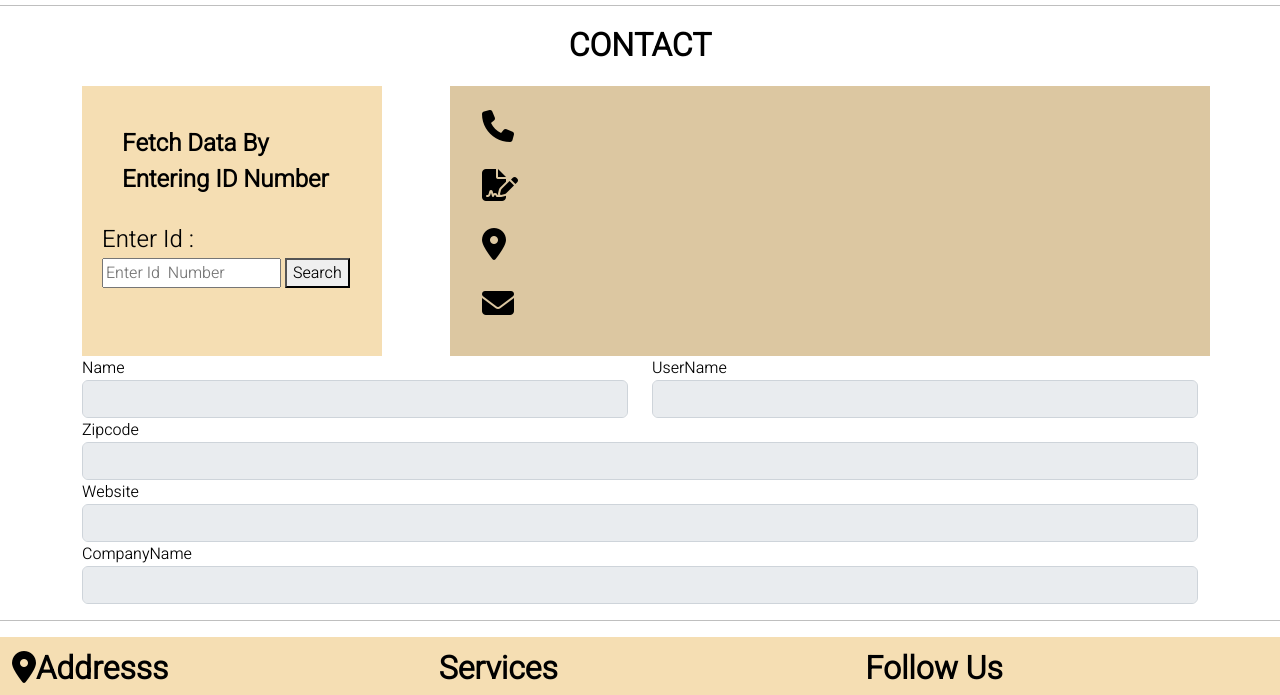
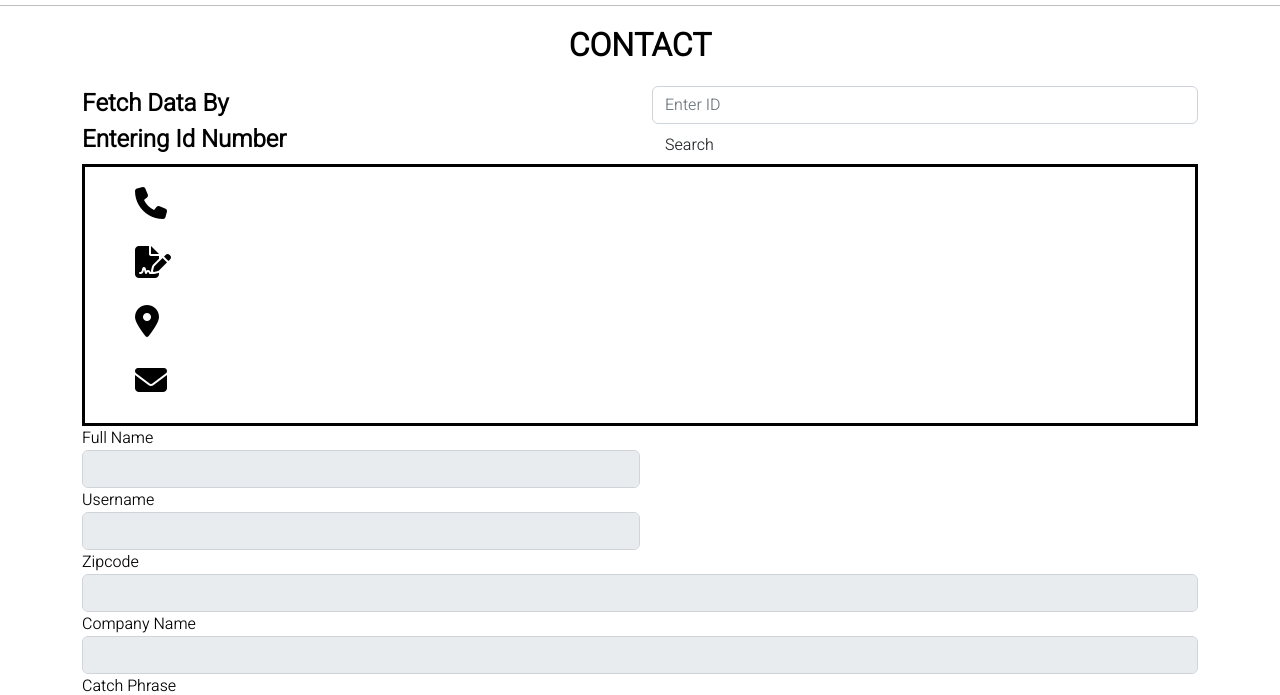
Before and after one commit to PrernaBajajj/assessment-2, a plain HTML site: page index.html in a window 1280 px wide. Shown: the part 2119-2814 px from the top of the page. Drawn offline with nearby package versions, Linux system fonts and the light colour scheme; a web font is replaced by a local one.

Commit message:
Contact Changes

```diff
--- a/index.html
+++ b/index.html
@@ -159,58 +159,58 @@ crossorigin="anonymous" referrerpolicy="no-referrer" />
     </div>
     <div class="container">
         <div class="row">
-            <div class="col-lg-4 ">
-                <div class="inputdiv" style="height:270px; width:300px; background-color:#f5deb3;padding-top:40px;">
-                   <span class="input-style">Fetch Data By</span><br>
-                    <span class="input-style">Entering  ID Number </span><br>
-                    <br>
-
-                    <span  class="enterid" > Enter Id :</span> <br>
-                    <input type="text" placeholder="Enter Id  Number" id="input" style="margin-left:20px;">
-                    <button type="button" id="search-button">Search</button>
+            <div class="col-lg-6">
+                <div>
+                <span class="input-style">Fetch Data By</span>  <br>
+                <span class="input-style">Entering Id Number</span>
                 </div>
             </div>
-            <div class="col-lg-8 " style="background-color:#dcc7a1"><br>
-                <div id="main-id">
-                    <div class="main-divs"><i class="fa-solid fa-phone fa-2x"></i><span id="phone"></span></div><br>
-                    <div class="main-divs"><i class="fa-solid fa-file-signature fa-2x"></i><span id="username"></span></div><br>
-                    <div class="main-divs"><i class="fa-solid fa-location-dot fa-2x"></i><span id="address"></span></div><br>
-                    <div class="main-divs"><i class="fa-solid fa-envelope fa-2x"></i><span id="email"></span></div><br>
+            <div class="col-lg-6">
+            <input id="idinput" class="form-control mr-sm-2" type="search" placeholder="Enter ID" aria-label="Search" style="margin-bottom:2px;">
+            <button id="search-button" class="btn  my-2 my-sm-0" type="submit">Search</button>
+        </div>
+        </div>
+    </div>
+ <div class="container">
+<div id="main-div">
+  <div id="info-div"style="border:3px solid black;padding-left:50px; padding-top:20px;">
+
+      <div class="info-divs"><i class="fa-solid fa-phone fa-2x"></i><span id="phone"></span></div><br>
+
+
+      <div class="info-divs"><i class="fa-solid fa-file-signature fa-2x"></i><span id="website"></span></div><br>
+
+      <div class="info-divs"><i class="fa-solid fa-location-dot fa-2x"></i><span id="address"></span></div><br>
+
+      <div class="info-divs"><i class="fa-solid fa-envelope fa-2x"></i><span id="email"></span></div><br>
 
   </div>
+  <div id="sub-div">
+      <form>
+          <div class="form-row">
+            <div class="form-group col-md-6">
+              <label for="input">Full Name</label>
+              <input type="text" class="form-control" id="fullname" disabled>
             </div>
-
-        </div>
-
-        <div class="form-group">
-            <div class="row">
-                <div class="col-lg-6">
-                    <label for="input">Name</label>
-                    <input type="text" class="form-control" id="fullname" disabled>
-
-                </div>
-                <div class="col-lg-6">
-                    <label for="input">UserName</label>
+            <div class="form-group col-md-6">
+              <label for="username">Username</label>
               <input type="text" class="form-control" id="username" disabled>
             </div>
           </div>
-            <div class="row">
-                <div class="col-lg-12">
-                    <label for="input">Zipcode</label>
-                    <input type="text" class="form-control" id="uzipcode" disabled>
+          <div class="form-group">
+            <label for="zipcode">Zipcode</label>
+            <input type="text" class="form-control" id="zipcode" disabled>
           </div>
-            </div>
-            <div class="row">
-                <div class="col-lg-12">
-                    <label for="input">Website</label>
-                    <input type="text" class="form-control" id="website" disabled>
-                </div>
-            </div>
-            <div class="row">
-                <div class="col-lg-12">
-                    <label for="input">CompanyName</label>
+          <div class="form-group">
+            <label for="companyname">Company Name</label>
             <input type="text" class="form-control" id="companyname" disabled>
           </div>
+          <div class="form-row">
+            <div class="form-group col-md-6">
+              <label for="phrase">Catch Phrase</label>
+              <input type="text" class="form-control" id="phrase" disabled>
+            </div>
+        </form>
   </div>
 </div>
 </div>
--- a/main.js
+++ b/main.js
@@ -1,14 +1,29 @@
-document.querySelector('#search-button').addEventListener('click',(e)=>{
-    e.preventDefault()
-    const xhr=new XMLHttpRequest()
-    const url=''
-    xhr.open('GET',url)
+document.querySelector("#search-button").addEventListener('click',(e)=>{
+    e.preventDefault();
+    var xhr=new XMLHttpRequest();
+    var input=document.querySelector("#idinput").value;
+    const url=`https://jsonplaceholder.typicode.com/users?utm_source=Mailerlite&utm_medium=E-mail&utm_campaign=Test%20Series&utm_term=2022-08-09`;
+    xhr.open('GET',url);
     xhr.onreadystatechange=()=>{
-        if(xhr.status===200 && xhr.readyState==4){
-            var result=JSON.parse(xhr.responseText)
-            var phone='<span>${result[input-1].phone.substr(0,14)}</span>
-            `
-        }
+        if(xhr.status==200 && xhr.readyState==4){
+            var result=JSON.parse(xhr.responseText);
+            var address=`<span>${result[input-1].address.suite} ${result[input-1].address.street} ${result[input-1].address.city}</span>`;
+            var phone=`<span>${result[input-1].phone.substr(0,14)}</span>`
+            var email=`<span>${result[input-1].email}</span>`
+            var website=`<span>${result[input-1].website}</span>`
 
+            document.querySelector("#address").innerHTML=address;
+            document.querySelector("#phone").innerHTML=phone;
+            document.querySelector("#email").innerHTML=email;
+            document.querySelector("#website").innerHTML=website;
+            document.querySelector("#fullname").value=result[input-1].name;
+            document.querySelector("#username").value=result[input-1].username;
+            document.querySelector("#zipcode").value=result[input-1].address.zipcode;
+            document.querySelector("#companyname").value=result[input-1].company.name;
+            document.querySelector("#phrase").value=result[input-1].company.catchPhrase;
     }
-})
+
+  }
+  xhr.send();
+  })
+console.log("HEllo")
--- a/style.css
+++ b/style.css
@@ -94,7 +94,7 @@ body{
     padding: 20px;
   }
   .input-style{
-    padding-left:40px;
+
     font-size: x-large;
     font-weight:bold;
 
```
Lines whose indentation alone changed are shown as unchanged.
